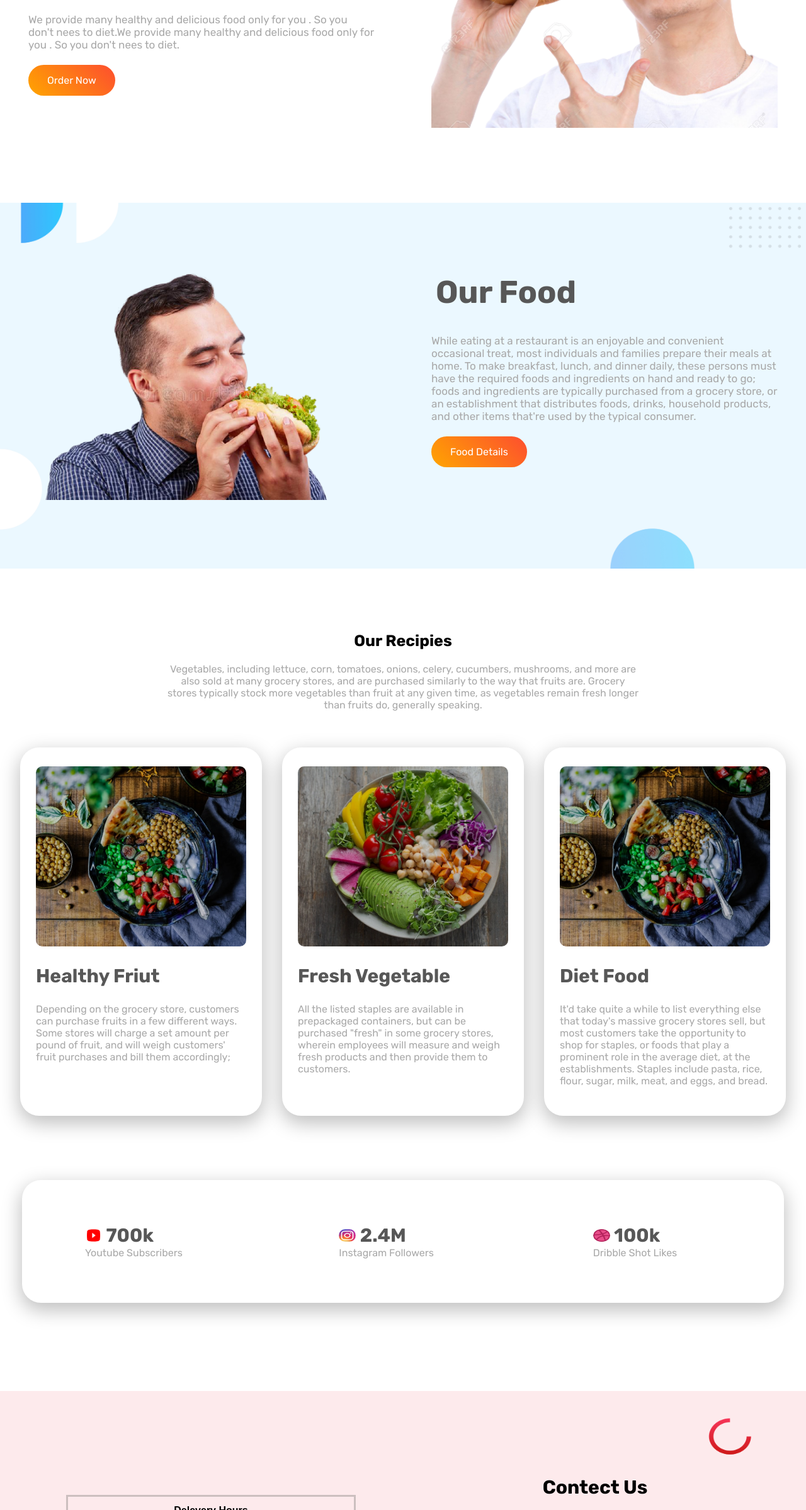
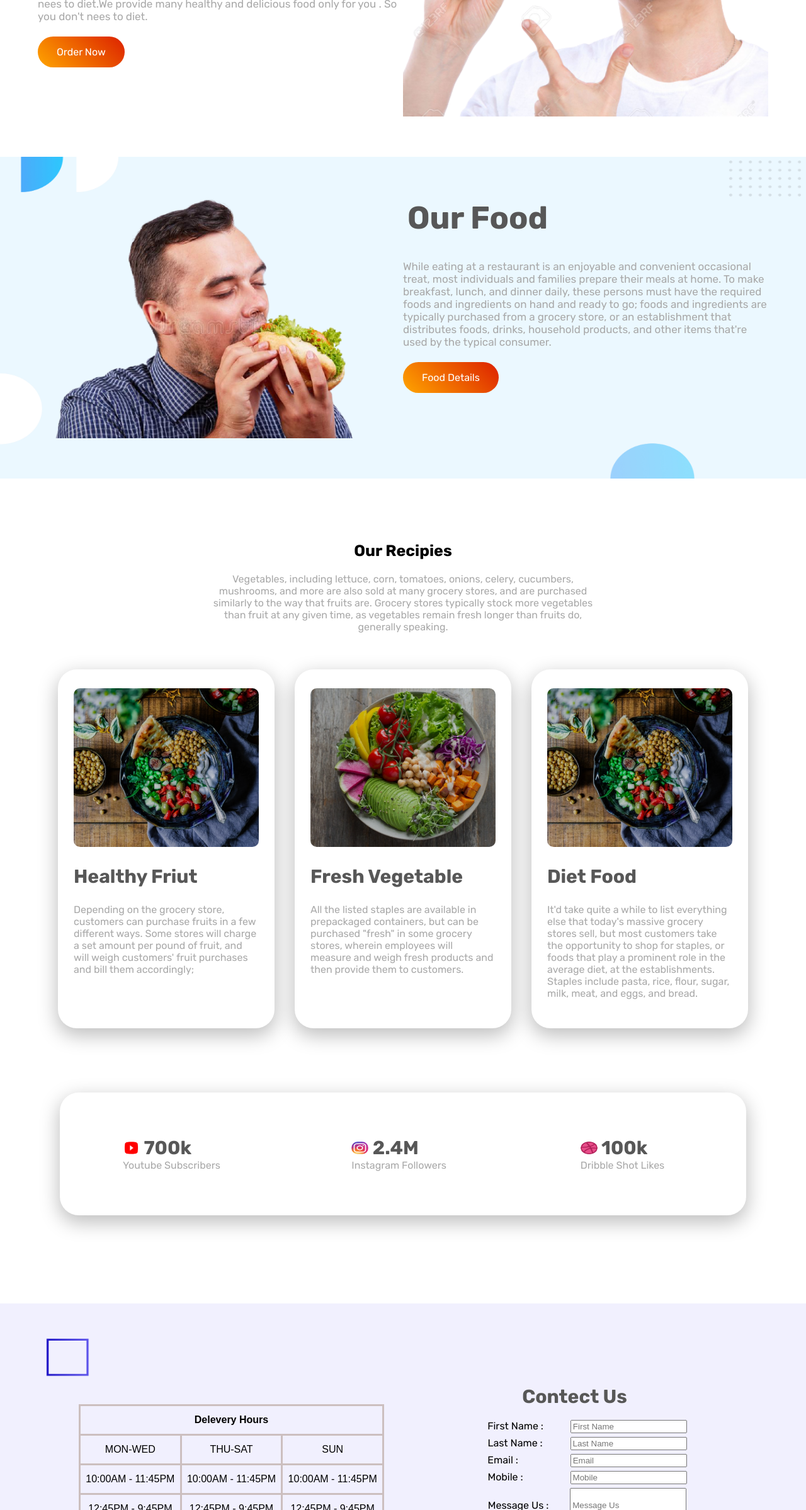
Before and after one commit to nepolionchakma/assignment1, a plain HTML site: page index.html in a window 1280 px wide. Shown: the part 402-2800 px from the top of the page at 63% size. Drawn offline with Linux system fonts and the light colour scheme.

Commit message:
final check

```diff
--- a/index.html
+++ b/index.html
@@ -14,7 +14,10 @@
 </head>
 
 <body>
-    <Section class="order-food d-flex section-padding">
+
+    <!-- Eat Healthy -->
+
+    <Section class="Eat Healthy d-flex section-padding">
         <div class="half-width">
             <div class="sec1-left">
                 <h1><span>Eat Healthy</span> Food </h1>
@@ -22,23 +25,32 @@
                 <h1>Skip, The Diet Always</h1>
                 <p>We provide many healthy and delicious food only for you . So you don't nees to diet.We provide many
                     healthy and delicious food only for you . So you don't nees to diet.</p>
-                <a class="btn" href="#">Order Now</a>
+                <a class="btn" href="https://www.linkedin.com/in/nepolionchakma/">Order Now</a>
             </div>
         </div>
         <div class="half-width">
             <img src="img/eting3.png" alt="">
         </div>
     </Section>
-    <section class="contect-me d-flex bg-1 section-padding">
+
+     <!-- Our Food -->
+
+
+    <section class="our-food d-flex bg-1 section-padding">
         <div class="half-width">
             <img src="img/eting1.png" alt="">
         </div>
         <div class="half-width">
             <h1>Our Food</h1>
             <p>While eating at a restaurant is an enjoyable and convenient occasional treat, most individuals and families prepare their meals at home. To make breakfast, lunch, and dinner daily, these persons must have the required foods and ingredients on hand and ready to go; foods and ingredients are typically purchased from a grocery store, or an establishment that distributes foods, drinks, household products, and other items that're used by the typical consumer.</p>
-            <a class="btn" href="#">Food Details</a>
+            <a class="btn" href="https://www.linkedin.com/in/nepolionchakma/">Food Details</a>
         </div>
     </section>
+
+
+    <!-- Our Recipies -->
+
+
     <section class="recipies section-padding">
         <div class="my-recipies-title">
             <h1>Our Recipies</h1>
@@ -74,6 +86,11 @@
             </div>
         </div>
 
+
+    <!-- Followers -->
+
+
+
         <div class="followers">
             <div class="box-shadow d-flex border-radius ">
                 <div class="followers-width">
@@ -91,9 +108,11 @@
             </div>
         </div>
     </section>
-    <section class="section-padding bg-2">
 
-        <div class="contact-us followers">
+    <!-- Contect Us -->
+
+    <section class="contect-us section-padding bg-2">
+        <div class="followers">
             <div class="border-radius d-flex ">
                 <div  class="half-width">
                     <div class="delevery-hours ">
@@ -120,29 +139,26 @@
                     </div>
                 </div>
                 <div class="half-width">
-                    <h2>Contect Us</h2>
-                <div>
+                    <h2 class="h1-color">Contect Us</h2>
                     <div>
-                        <form action="">
-
+                        <form style="text-align: center;" action="">
                             <ul style="list-style-type:none;">
                                 <li><span>First Name : </span><input type="text" class="space1" placeholder="First Name"></li>
                                 <li><span>Last Name : </span><input type="text" placeholder="Last Name" class="space2"></li>
-                                <li><span>Email :                   </span><input type="email" class="space3" name="" id="" placeholder="Email"></li>
+                                <li><span>Email : </span><input type="email" class="space3" name="" id="" placeholder="Email"></li>
                                 <li><span>Mobile : </span><input type="tel" class="space4" name="" id="" placeholder="Mobile"></li>
-                                <li><span>Message Us : </span><input type="text" class="space5" name="" id="" placeholder="Message Us"></li><br>
+                                <li><span>Message Us : </span><input style="height: 50px;" type="text" class="space5" name="" id="" placeholder="Message Us"></li><br>
                                 <li><a href="#"  class="btn" type="send">Send</a></li>
-                              </ul>
-
+                                </ul>
                         </form>
-
                     </div>
                 </div>
-                </div>
-
             </div>
         </div>
     </section>
+
+    <!-- Contect Us -->
+
     <section class="footer section-padding">
         <div>
             <h2><span>FOOD</span> CORNER</h2>
--- a/style.css
+++ b/style.css
@@ -6,15 +6,17 @@
 img{
     width: 100%;
 }
+
+/* Eat Healthy */
+
 .section-padding{
-    padding: 60px 0;
+    padding: 60px;
 }
 .d-flex{
     display: flex;
 }
 .half-width {
     width: 50%;
-    padding: 45px;
 }
 .half-width h1 {
     font-size: 50px;
@@ -32,17 +34,24 @@
     color: darkgray;
     padding: 20px 0;
 }
+
+/* Order Food */
+
 .bg-1{
     background-image: url(img/Frame\ 57.jpg);
     background-repeat: round;
 }
-.btn{
+.btn {
     text-decoration: none;
-    background-image: linear-gradient(45deg, orange, #FD4E2F);
+    background-image: linear-gradient(45deg,orange, #dc2100);
     color: white;
     padding: 15px 30px;
     border-radius: 25px;
 }
+
+/* Our Recipies */
+
+
 .recipies{
     margin: 10px 0;
 }
@@ -55,6 +64,9 @@
 }
 .my-recipies-title h1{
     font-size: 25px;
+}
+.box-shadow div img{
+    border-radius: 10px;
 }
 .mid-recipies-width {
     width: 30%;
@@ -77,6 +89,11 @@
     margin: 32px;
     border-radius: 30px;
 }
+
+
+/* Followers */
+
+
 .followers-width {
     width: 30%;
     padding: 70px 100px;
@@ -96,6 +113,15 @@
     width: 27px;
     height: 20px;
 }
+
+
+/* Contect Us */
+
+.bg-2{
+    background-image: url(img/Frame\ 56.jpg);
+    background-repeat: round;
+}
+
 .delevery-hours{
     padding: 30px;
 }
@@ -113,6 +139,7 @@
   .contact-us{
       padding: 30px;
   }
+
   input{
       margin: 3px 0;
   }
@@ -134,16 +161,17 @@
 .space5{
     margin-left: 30px;
 }
-.bg-2{
-    background-image: url(img/Frame\ 58.jpg);
-    background-repeat: round;
-}
+
+
+/*  Footer */
+
+
 .footer{
     background-color: black;
     color: white;
 }
 .footer span{
-    color: salmon;
+    color: #FD4E2F;
 }
 .footer h2 {
     color: #575757;
@@ -152,6 +180,3 @@
 .footer div{
     text-align: center;
 }
-.box-shadow div img{
-    border-radius: 10px;
-}
```
